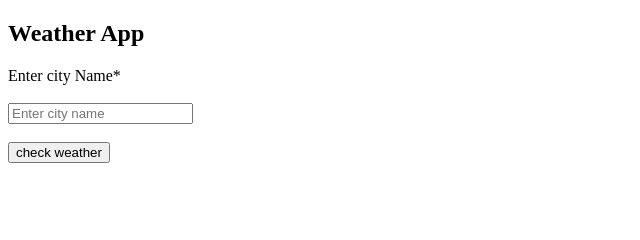
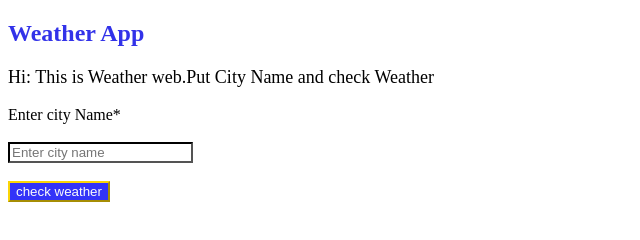
Before and after one commit to Munawar-Shafiq/weather-simple-app, a plain HTML site: page index.html in a window 1280 px wide. Shown: the whole page, without its empty margins (0-640 px from the left). Drawn offline with Linux system fonts and the light colour scheme.

Commit message:
first commit

```diff
--- a/index.html
+++ b/index.html
@@ -4,9 +4,28 @@
     <meta charset="UTF-8">
     <meta name="viewport" content="width=device-width, initial-scale=1.0">
     <title>Weather app</title>
+    <style>
+        h2{
+            color: rgb(50, 50, 233);
+        }
+        button{
+            background-color: rgb(51, 51, 248);
+            color:rgb(251, 252, 251);
+            border-color: rgb(250, 213, 7);
+        }
+        input{
+            border-width: 2px;
+            border-color: black;
+        }
+        p{
+            color: black;
+            font-size: large;
+        }
+    </style>
 </head>
 <body>
     <h2>Weather App</h2>
+    <p>Hi: This is Weather web.Put City Name and check Weather</p>
     <form onsubmit="getWeather(); return false" >
         <label for="city">Enter city Name*</label><br><br>
         <input type="text" id="city" placeholder="Enter city name"><br><br>
```
